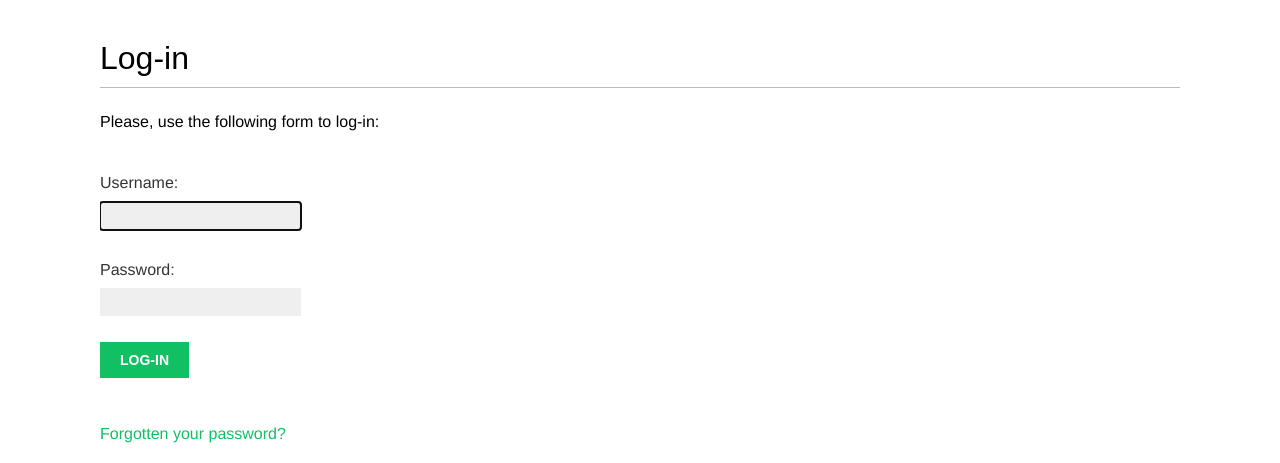
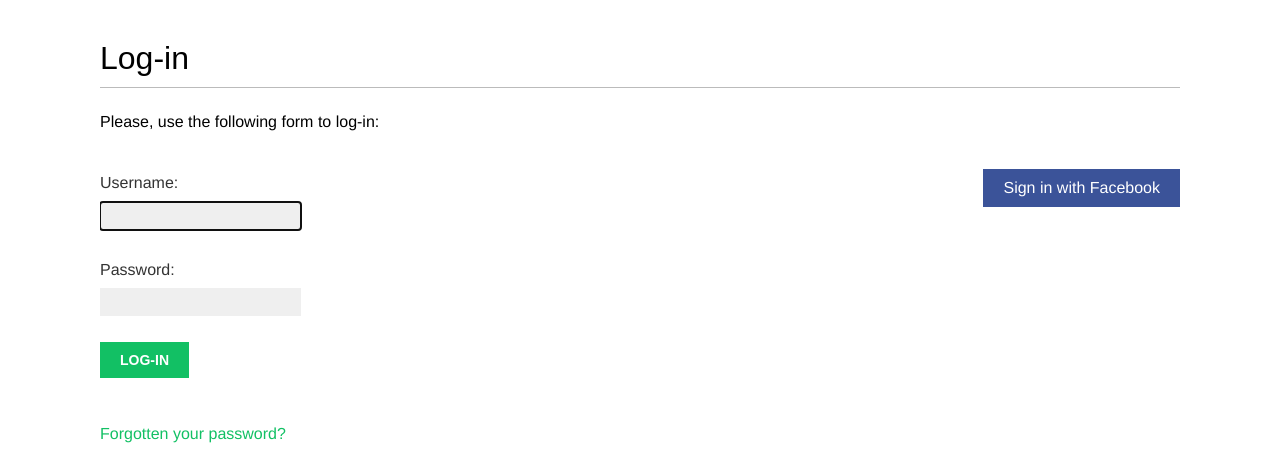
Before and after one commit to mel-kv/social_website, a Django app: page /account/login/ in a window 1280 px wide. Shown: the part 47-510 px from the top of the page. Run offline with Django 4.2, Linux system fonts and the light colour scheme; some web fonts are replaced.

Commit message:
authentication with Facebook

```diff
--- a/social_website/urls.py
+++ b/social_website/urls.py
@@ -6,6 +6,8 @@ from django.conf import settings
 urlpatterns = [
     path('admin/', admin.site.urls),
     path('account/', include('account.urls')),
+    path('social-auth/', include('social_django.urls', namespace='social')),
+
 ]
 
 if settings.DEBUG:
--- a/templates/registration/login.html
+++ b/templates/registration/login.html
@@ -23,4 +23,11 @@
         </p>
         <p>If you don't have an account <a href="{% url 'register' %}">register here</a>.</p>
     </div>
+    <div class="social">
+        <ul>
+            <li class="facebook">
+                <a href="{% url 'social:begin' 'facebook' %}">Sign in with Facebook</a>
+            </li>
+        </ul>
+    </div>
 {% endblock %}
```
Also changed, not shown: social_website/settings.py (+9 -1 lines), db.sqlite3.
